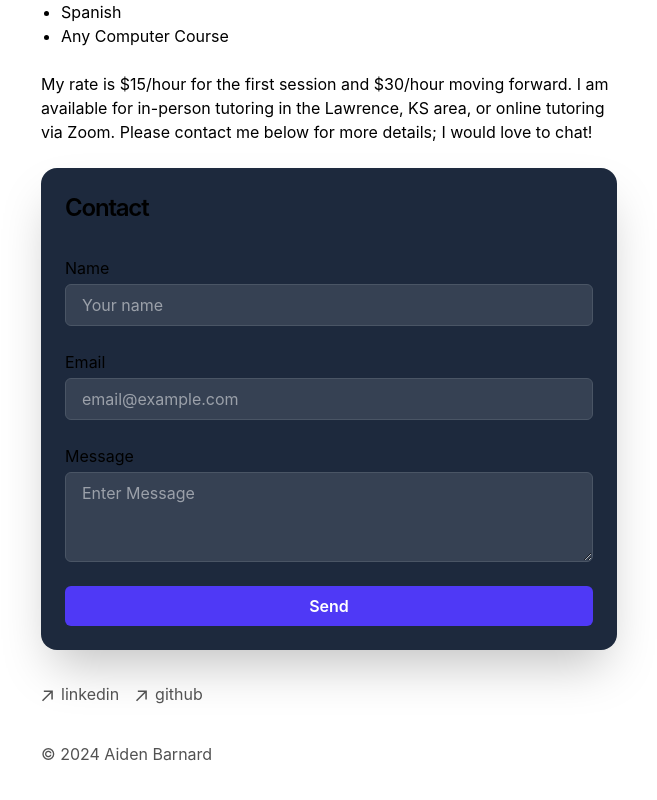
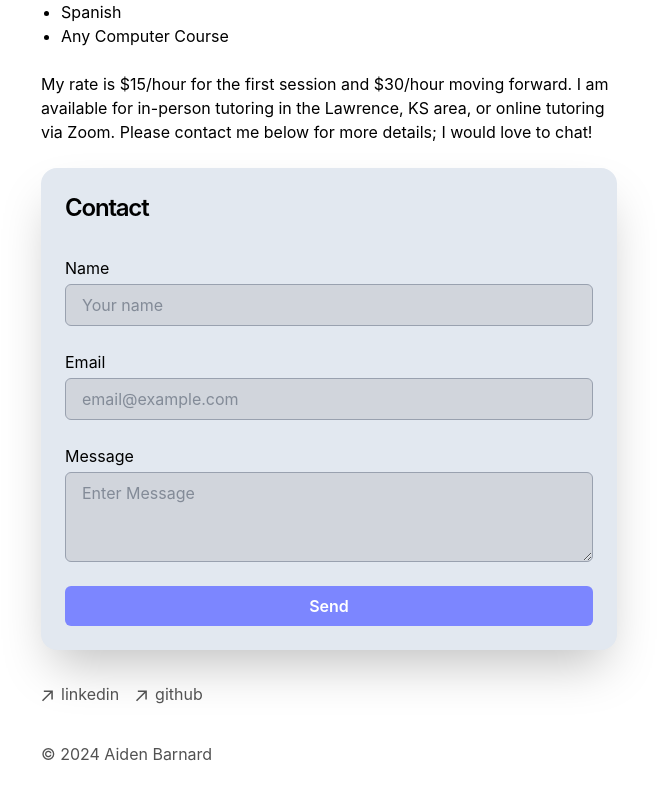
Before and after one commit to TheOfficialBarn/Portfolio, a Next.js app: page /tutoring in a window 1280 px wide. Shown: the part 392-1192 px from the top of the page, without its empty margins (311-968 px from the left). Built offline with nearby package versions, Linux system fonts and the light colour scheme.

Commit message:
I added dark mode to the contact form

```diff
--- a/app/components/contact.tsx
+++ b/app/components/contact.tsx
@@ -31,12 +31,12 @@ export default function Contact() {
     }
 
     return (
-        <section className="bg-slate-800 p-6 rounded-2xl shadow-2xl">
+        <section className="bg-slate-200 dark:bg-slate-800 p-6 rounded-2xl shadow-2xl">
             <form id="contact-form" onSubmit={handleSubmit}>
                 <h1 className="mb-8 text-2xl font-semibold tracking-tighter">Contact</h1>
                 <div>
                     <label htmlFor="name" className="block">Name</label>
-                    <input type="text" name="name" required placeholder="Your name" className="mt-1 block w-full px-4 py-2 bg-gray-700 text-white rounded-md border border-gray-600 focus:outline-none focus:ring-2 focus:ring-indigo-500"
+                    <input type="text" name="name" required placeholder="Your name" className="mt-1 block w-full px-4 py-2 bg-gray-300 dark:bg-gray-700 text-gray-700 dark:text-white rounded-md border border-gray-400 dark:border-gray-600 focus:outline-none focus:ring-2 focus:ring-indigo-500"
                     />
                 </div>
 
@@ -44,18 +44,18 @@ export default function Contact() {
 
                 <div>
                     <label htmlFor="email" className="block">Email</label>
-                    <input type="email" name="email" required placeholder="email@example.com" className="mt-1 block w-full px-4 py-2 bg-gray-700 text-white rounded-md border border-gray-600 focus:outline-none focus:ring-2 focus:ring-indigo-500"/>
+                    <input type="email" name="email" required placeholder="email@example.com" className="mt-1 block w-full px-4 py-2 bg-gray-300 dark:bg-gray-700 text-gray-700 dark:text-white rounded-md border border-gray-400 dark:border-gray-600 focus:outline-none focus:ring-2 focus:ring-indigo-500"/>
                 </div>
 
                 <br />
 
                 <div>
                     <label htmlFor="message" className="block">Message</label>
-                    <textarea name="message" required rows={3} placeholder="Enter Message" className="mt-1 block w-full px-4 py-2 bg-gray-700 text-white rounded-md border border-gray-600 focus:outline-none focus:ring-2 focus:ring-indigo-500"
+                    <textarea name="message" required rows={3} placeholder="Enter Message" className="mt-1 block w-full px-4 py-2 bg-gray-300 dark:bg-gray-700 text-gray-700 dark:text-white rounded-md border border-gray-400 dark:border-gray-600 focus:outline-none focus:ring-2 focus:ring-indigo-500"
                     ></textarea>
                 </div>
                 <br />
-                <button type="submit" className="w-full py-2 px-4 bg-indigo-600 text-white font-semibold rounded-md hover:bg-indigo-700 focus:outline-none focus:ring-2 focus:ring-indigo-500 focus:ring-offset-2"
+                <button type="submit" className="w-full py-2 px-4 bg-indigo-400 dark:bg-indigo-600 text-white font-semibold rounded-md hover:bg-indigo-700 focus:outline-none focus:ring-2 focus:ring-indigo-500 focus:ring-offset-2"
                 >Send</button>
             </form>
         </section>
```
